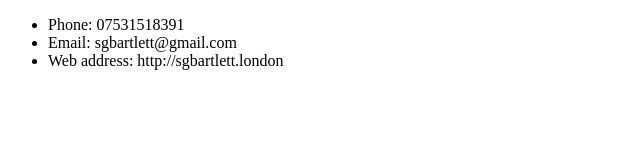
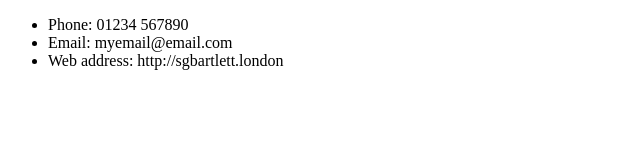
Before and after one commit to sgbartlett/cv, a plain HTML site: page contact.html in a window 1280 px wide. Shown: the full height of the page, 0-640 px from the left. Drawn offline with Linux system fonts and the light colour scheme.

Commit message:
Update contact.html
Edited contact details

```diff
--- a/contact.html
+++ b/contact.html
@@ -8,8 +8,8 @@
 
 <body>
   <ul>
-    <li>Phone: 07531518391</li>
-    <li>Email: sgbartlett@gmail.com</li>
+    <li>Phone: 01234 567890</li>
+    <li>Email: myemail@email.com</li>
     <li>Web address: http://sgbartlett.london</li>
   </ul>
 </body>
```
